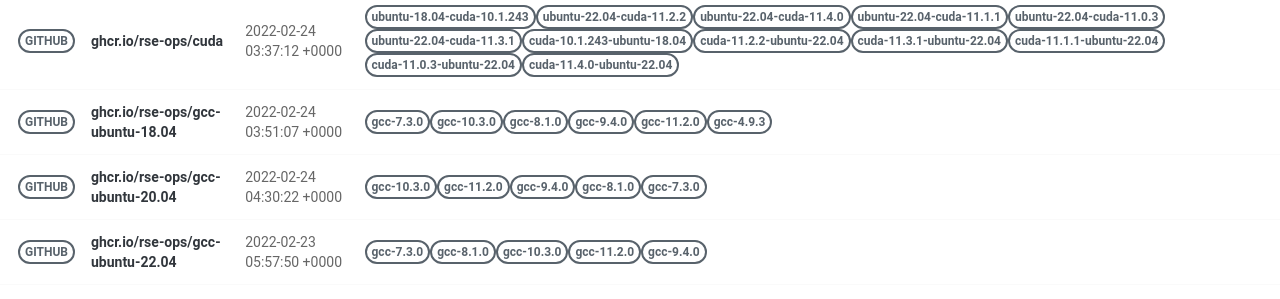
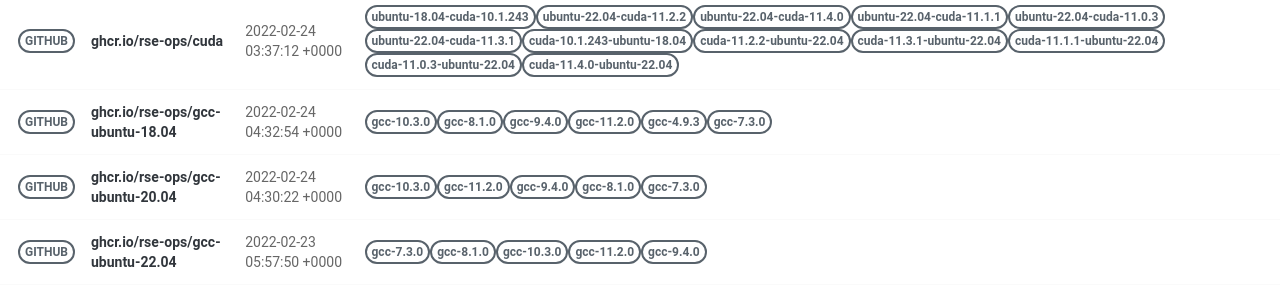
Before and after one commit to rse-ops/docker-images, a Jekyll site: the page built from pages/index.md, in a window 1280 px wide. Shown: the part 502-801 px from the top of the page. Built offline with Jekyll 4.4.1, drawn with Linux system fonts in a browser that asks for light colours; nearby versions of some CDN libraries.

Commit message:
Automated push to update library 2022-02-24

```diff
--- a/_library/ghcr.io-rse-ops-gcc-ubuntu-18.04.md
+++ b/_library/ghcr.io-rse-ops-gcc-ubuntu-18.04.md
@@ -1,14 +1,11 @@
 ---
 layout: container
 name: ghcr.io/rse-ops/gcc-ubuntu-18.04
-updated_at: 2022-02-24 03:51:07.482329
+updated_at: 2022-02-24 04:32:54.156691
 
 
 container_url: https://github.com/orgs/rse-ops/packages/container/package/gcc-ubuntu-18.04
 versions:
- - tag: gcc-7.3.0
-   dockerfile: https://github.com/rse-ops/docker-images/blob/main/ubuntu/gcc/Dockerfile
-   manifest: https://crane.ggcr.dev/manifest/ghcr.io/rse-ops/gcc-ubuntu-18.04:gcc-7.3.0
  - tag: gcc-10.3.0
    dockerfile: https://github.com/rse-ops/docker-images/blob/main/ubuntu/gcc/Dockerfile
    manifest: https://crane.ggcr.dev/manifest/ghcr.io/rse-ops/gcc-ubuntu-18.04:gcc-10.3.0
```
Also changed, not shown: other parts of _library/ghcr.io-rse-ops-gcc-ubuntu-18.04.md (+3 -0 lines).
